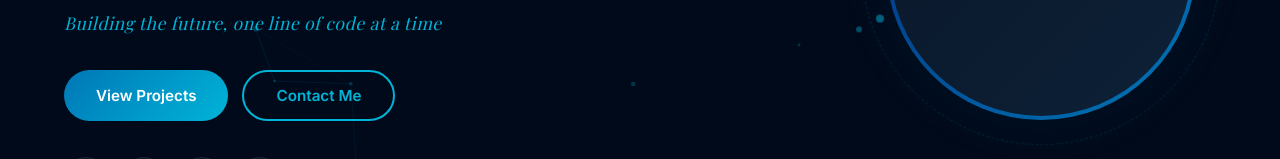
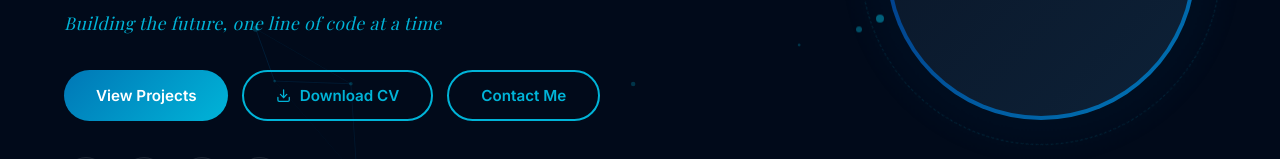
Before and after one commit to MostafaEkramy/A-portfolio, a React (Vite) app: page /#/ in a window 1280 px wide. Shown: the part 470-629 px from the top of the page. Built offline with nearby package versions, Linux system fonts and the light colour scheme; no server answers; the database is empty; a web font is replaced by a local one.

Commit message:
Restore Download CV button to Hero and remove from CV page

```diff
--- a/src/components/CV/CV.jsx
+++ b/src/components/CV/CV.jsx
@@ -91,9 +91,6 @@ const CV = () => {
           <div className="cv-actions-right">
             <button className="cv-action-pill cv-ats-btn" onClick={handleAtsCvClick} type="button" title="Download ATS Resume">
               <FiFileText /> {t('cvAtsBtn')}
-            </button>
-            <button className="cv-action-pill cv-download-btn" onClick={handleFullCvClick} type="button" title="Download Uploaded CV">
-              <FiDownload /> {t('cvDownload')}
             </button>
             <button className="cv-action-pill cv-print-btn" onClick={handlePrintPage} type="button" title="Download / Print Web CV">
               <FiPrinter /> {t('cvPrintBtn')}
--- a/src/components/Hero/Hero.jsx
+++ b/src/components/Hero/Hero.jsx
@@ -2,7 +2,7 @@ import { useState, useEffect } from 'react'
 import { useNavigate } from 'react-router-dom'
 import { motion } from 'framer-motion'
 import { FaFacebookF, FaInstagram, FaLinkedinIn, FaWhatsapp, FaGithub } from 'react-icons/fa'
-import { FiChevronDown } from 'react-icons/fi'
+import { FiChevronDown, FiDownload } from 'react-icons/fi'
 import { useTranslation } from '../../context/TranslationContext'
 import { usePortfolioContent } from '../../hooks/usePortfolioContent'
 import './Hero.css'
@@ -40,6 +40,31 @@ const Hero = () => {
   const [imgError, setImgError] = useState(false)
 
   const profileImageUrl = content.hero?.profileImage || ''
+
+  const handleCvDownload = () => {
+    const fileData = content.cv?.fullCvUrl
+    if (!fileData) {
+      navigate('/cv')
+      return
+    }
+    if (fileData.startsWith('data:')) {
+      const link = document.createElement('a')
+      link.href = fileData
+      link.download = 'Ahmed_EL_Saeed_CV.pdf'
+      document.body.appendChild(link)
+      link.click()
+      document.body.removeChild(link)
+    } else {
+      const link = document.createElement('a')
+      link.href = fileData
+      link.target = '_blank'
+      link.rel = 'noopener noreferrer'
+      link.download = 'Ahmed_EL_Saeed_CV.pdf'
+      document.body.appendChild(link)
+      link.click()
+      document.body.removeChild(link)
+    }
+  }
 
   useEffect(() => {
     setImgError(false)
@@ -106,6 +131,9 @@ const Hero = () => {
             <button className="btn-primary" onClick={() => navigate('/projects')}>
               {t('heroBtnProjects')}
             </button>
+            <button className="btn-outline hero-btn-cv" onClick={handleCvDownload}>
+              <FiDownload /> {t('heroBtnCV')}
+            </button>
             <button className="btn-outline" onClick={() => navigate('/contact')}>
               {t('heroBtnContact')}
             </button>
```
Also changed, not shown: 17 other files (tests, documents, lock files or other folders).
